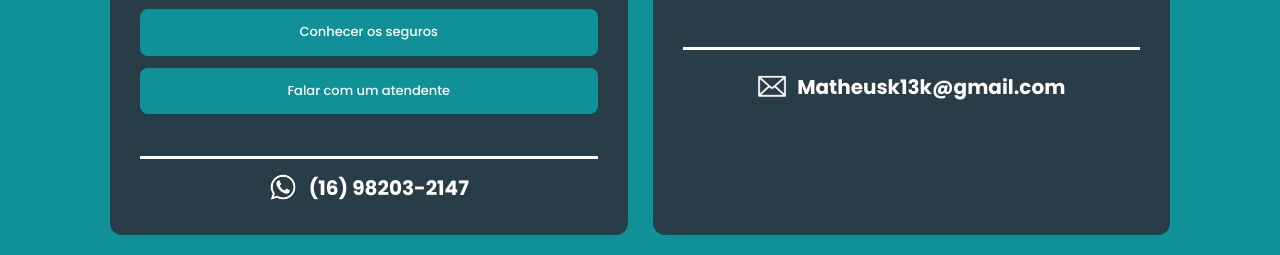
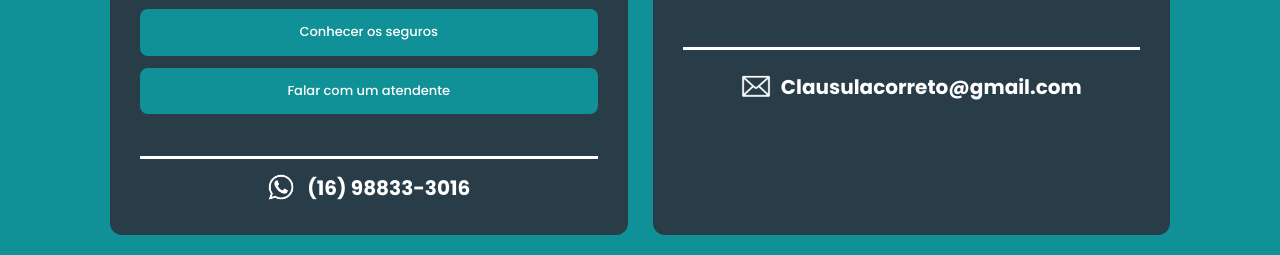
Before and after one commit to matheusbranco133/site-corretora, a plain HTML site: page contatos.html in a window 1280 px wide. Shown: the part 484-739 px from the top of the page. Drawn offline with Linux system fonts and the light colour scheme.

Commit message:
Update contatos.html

```diff
--- a/contatos.html
+++ b/contatos.html
@@ -67,7 +67,7 @@
 
                 <!--opção 1-->
 
-                    <a href="https://wa.me/5516982032147?text=Ol%C3%A1%21%20Gostaria%20de%20solicitar%20uma%20cota%C3%A7%C3%A3o."
+                    <a href="https://wa.me/5516988333016?text=Ol%C3%A1%21%20Gostaria%20de%20solicitar%20uma%20cota%C3%A7%C3%A3o."
                         target="_blank"
                         rel="noopener noreferrer"
                         class="botao-contato">
@@ -76,7 +76,7 @@
 
                 <!--opção 2-->
 
-                    <a href="https://wa.me/5516982032147?text=Ol%C3%A1%21%20Gostaria%20de%20receber%20informa%C3%A7%C3%B5es%20sobre%20os%20seguros."
+                    <a href="https://wa.me/5516988333016?text=Ol%C3%A1%21%20Gostaria%20de%20receber%20informa%C3%A7%C3%B5es%20sobre%20os%20seguros."
                         target="_blank"
                         rel="noopener noreferrer"
                         class="botao-contato">
@@ -85,7 +85,7 @@
 
                 <!--opção 3-->
 
-                    <a href="https://wa.me/5516982032147?text=Ol%C3%A1%21%20Gostaria%20de%20falar%20com%20um%20atendente."
+                    <a href="https://wa.me/5516988333016?text=Ol%C3%A1%21%20Gostaria%20de%20falar%20com%20um%20atendente."
                         target="_blank"
                         rel="noopener noreferrer"
                         class="botao-contato">
@@ -96,10 +96,10 @@
 
                     <div class="contato-dado">
                         <img src="img/whatsapp.png" alt="">
-                        <a href="https://wa.me/5516982032147"
+                        <a href="https://wa.me/5516988333016"
                            target="_blank"
                            rel="noopener noreferrer">
-                            (16) 98203-2147
+                            (16) 98833-3016
                         </a>
                     </div>
                 </div>
@@ -117,7 +117,7 @@
                     Envie sua mensagem e nossa equipe poderá analisar sua solicitação
                 </p>
 
-                <a href="mailto:matheusk13k@gmail.com?subject=Contato%20-%20Cl%C3%A1usula"
+                <a href="mailto:clausulacorreto@gmail.com?subject=Contato%20-%20Cl%C3%A1usula"
                     class="botao-contato">
                     Enviar um e-mail
                 </a>
@@ -126,8 +126,8 @@
 
                 <div class="contato-dado">
                     <img src="img/email.png" alt="">
-                    <a href="mailto:matheusk13k@gmail.com">
-                        Matheusk13k@gmail.com
+                    <a href="mailto:clausulacorreto@gmail.com">
+                        Clausulacorreto@gmail.com
                     </a>
                 </div>
             </div>
```
